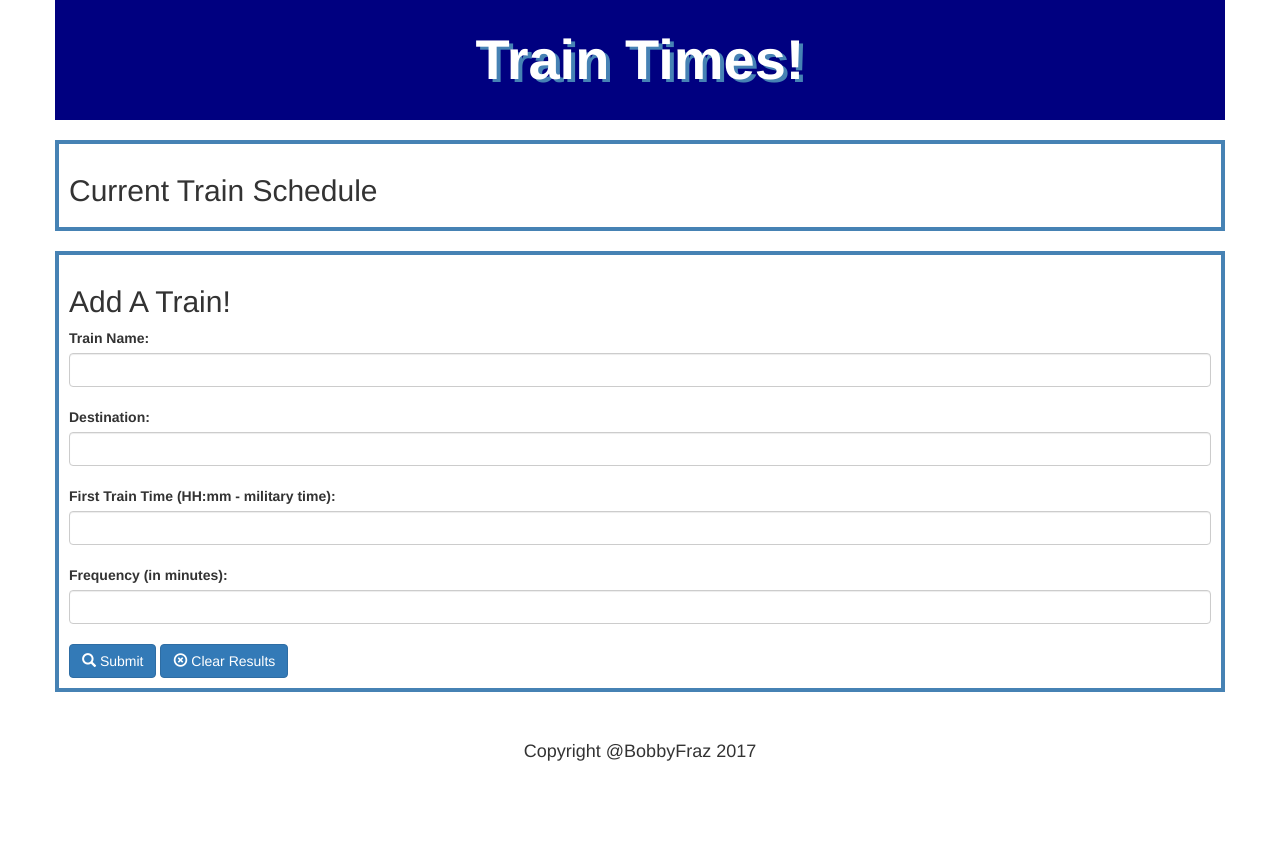
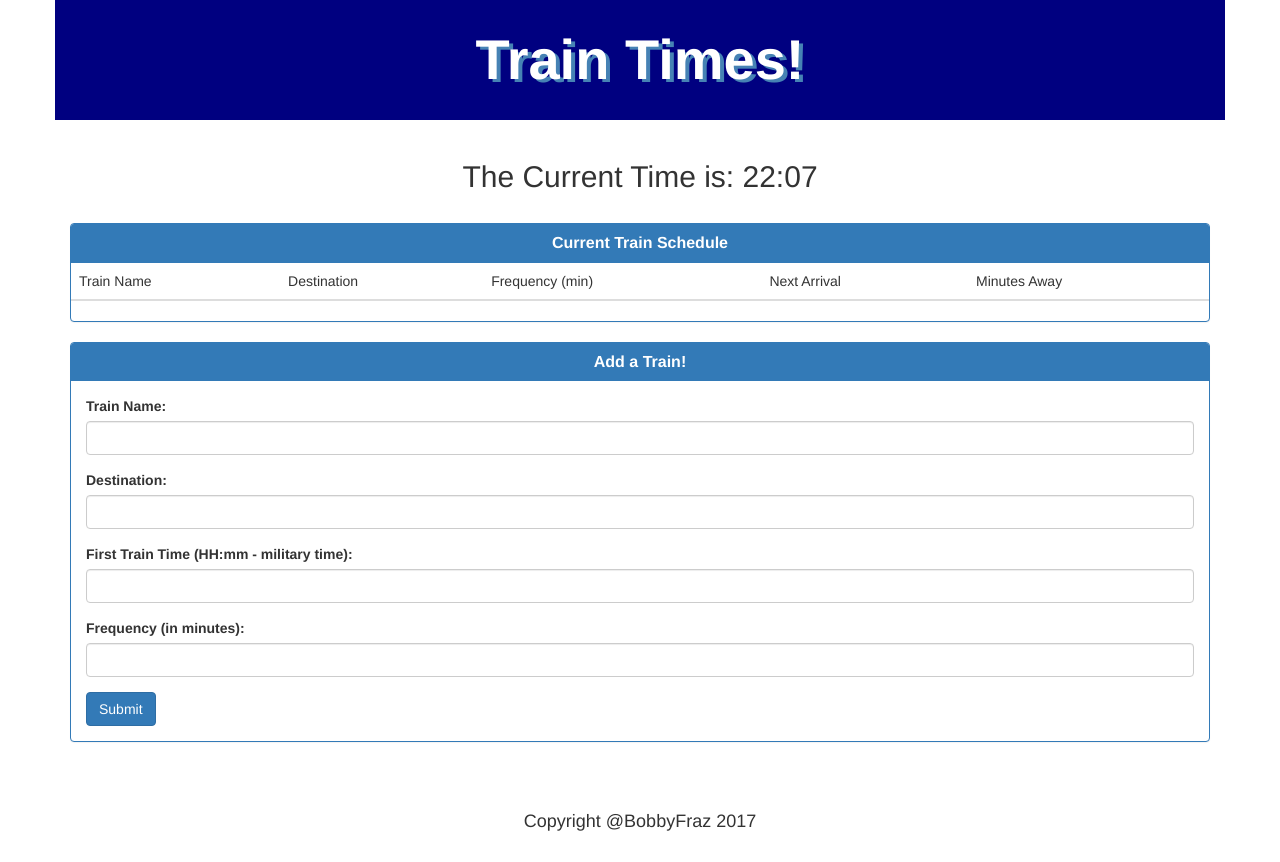
Before and after one commit to bobbyfraz/train-scheduler, a PHP site: page / in a window 1280 px wide. Before the commit the page ends 761 px from the top, so only its background shows below. Run offline with PHP 8.4, Linux system fonts and the light colour scheme; lists and menus that the app fills with data are empty; some libraries are stand-ins or nearby versions.

Commit message:
html done, css done, js half way done

```diff
--- a/app.js
+++ b/app.js
@@ -1,4 +1,5 @@
-  // Initialize Firebase
+//Initialize Firebase
+
 var config = {
   apiKey: "AIzaSyAEkK3tm-ahLHhdMSiXRPy3aRR1V0p7qwE",
   authDomain: "train-scheduler-2fa26.firebaseapp.com",
@@ -8,7 +9,69 @@
 };
 firebase.initializeApp(config);
 
+var database = firebase.database();
+
+var currentTime = moment();
+$("#currentTime").html("The Current Time is: " + moment(currentTime).format("HH:mm"));
+console.log("The Current Time is: " + moment(currentTime).format("HH:mm"));
+
+
+$("#add-train-button").on("click", function(event){
+	event.preventDefault();
+	var trainName = $("#train-name-input").val().trin();
+	var trainDestination = $("#destination-input").val().trin();
+	var trainFirstTime = moment($("#first-time-input").val().trim(), "HH:mm").format("X");
+	var trainFrequency = $("#frequency-input").val().trin();
+
+	var newTrain = {
+		train: trainName,
+		destination: trainDestination,
+		firstTime: trainFirstTime,
+		frequency: trainFrequency
+	};
+	database.ref().push(newTrain);
+	console.log(newTrain.trainName);
+	console.log(newTrain.trainDestination);
+	console.log(newTrain.trainFirstTime);
+	console.log(newTrain.trainFrequency);
+
+//	alert("Train successfully added!")
+	$("#train-name-input").val("");
+	$("#destination-input").val("");
+	$("#first-time-input").val("");
+	$("#frequency-input").val("");
+
+	return false;
+});
+
+database.ref().on("child_added", function(childSnapshot, prevChildKey){
+	console.log(childSnapshot.val());
+
+	var trainName = childSnapshot.val().train;
+	var trainDestination = childSnapshot.val().destination;
+	var trainFirstTime = childSnapshot.val().firstTime;
+	var trainFrequency = childSnapshot.val().frequency;
+
+	console.log(trainName);
+	console.log(trainDestination);
+	console.log(trainFirstTime);
+	console.log(trainFrequency);
+
+	var trainStartTime = moment.unix(trainFirstTime).format("HH:mm");
+// Calculate the months worked using hardcore math
+// To calculate the months worked
+	var nextTrainTime = moment().diff(moment.unix(trainFirstTime, "X"), "months");
+	console.log(nextTrainTime);
+// Calculate the total billed rate
+	var minutesAway = empMonths * empRate;
+	console.log(minutesAway);
+// Add each train's data into the table
+	$("#employee-table > tbody").append("<tr><td>" + trainName + "</td><td>" + trainDestination + "</td><td>" +
+	trainFrequency + "</td><td>" + empMonths + "</td><td>" + empRate + "</td><td>" + empBilled + "</td></tr>");
+});
+
 //list current time
 //update times of pre-listed trains
 //create functionality for
 //check new york times file and time sheet logic file as a reference
+//add train sound when add train button is clicked
--- a/index.html
+++ b/index.html
@@ -7,46 +7,63 @@
 	<link rel="stylesheet" type="text/css" href="https://maxcdn.bootstrapcdn.com/bootstrap/3.3.7/css/bootstrap.min.css">
 	<script type="text/javascript" src="https://code.jquery.com/jquery-3.1.1.js" integrity="sha256-16cdPddA6VdVInumRGo6IbivbERE8p7CQR3HzTBuELA=" crossorigin="anonymous"></script>
 	<script src="https://www.gstatic.com/firebasejs/3.7.0/firebase.js"></script>
+	<script src="https://cdn.jsdelivr.net/momentjs/2.12.0/moment.min.js"></script>
 </head>
 <body class="container">
 	<div class="row" id="title">
 		Train Times!
 	</div>
 	<br>
-	<div class="row" id="trainTimes">
-		<h2>Current Train Schedule</h2>
-	<div id = "trainTimesInside">
+	<h2 class="row" id="currentTime"></h2>
+	<br>
 
+	<div class="panel panel-primary">
+		<div class = "panel-heading">
+			<h2 class="panel-title"><strong>Current Train Schedule</strong></h2>
+		</div>
+		<div>
+			<table class="table table-hover" id="trainTable">
+				<thead>
+					<tr>
+						<th>Train Name</th>
+						<th>Destination</th>
+						<th>Frequency (min)</th>
+						<th>Next Arrival</th>
+						<th>Minutes Away</th>
+					</tr>
+				</thead>
+				<tbody>
+				</tbody>
+			</table>
+		</div>
 	</div>
-	</div>
-	<br>
-	<div class="row" id="addTrainBox">
-		<form id="trainParameters">
-			<h2>Add A Train!</h2>
-			<label>Train Name:</label>
-			<br>
-			<input type="text" class="form-control" id="trainName">
-			<br>
-			<label>Destination:</label>
-			<br>
-			<input type="text" class="form-control" id="destination">
-			<br>
-			<label>First Train Time (HH:mm - military time):</label>
-			<br>
-			<input type="text" class="form-control" id="firstTime">
-			<br>
-			<label>Frequency (in minutes):</label>
-			<br>
-			<input type="text" class="form-control" id="frequency">
-			<br>
-			<button type="button" class="btn btn-primary" id = "submitButton">
-				<span class="glyphicon glyphicon-search"></span>  Submit
-			</button>
-			<button type="button" class="btn btn-primary" id = "clearButton">
-				<span class="glyphicon glyphicon-remove-circle"></span>  Clear Results
-			</button>
-		</form>
-	</div>
+
+	<div class="panel panel-primary">
+		<div class="panel-heading">
+			<h2 class="panel-title"><strong>Add a Train!</strong></h2>
+		</div>
+		<div class="panel-body">
+			<form>
+				<div class="form-group">
+					<label for="train-name-input">Train Name:</label>
+					<input class="form-control" id="train-name-input" type="text">
+				</div>
+				<div class="form-group">
+					<label for="destination-input">Destination:</label>
+					<input class="form-control" id="destination-input" type="text">
+				</div>
+				<div class="form-group">
+					<label for="first-time-input">First Train Time (HH:mm - military time):</label>
+					<input class="form-control" id="first-time-input" type="text">
+				</div>
+				<div class="form-group">
+					<label for="frequency-input">Frequency (in minutes):</label>
+					<input class="form-control" id="frequency-input" type="text">
+				</div>
+				<button class="btn btn-primary" id="add-train-btn" type="submit">Submit</button>
+			</form>
+			</div>
+		</div>
 	<br>
 </body>
 
--- a/style.css
+++ b/style.css
@@ -16,12 +16,8 @@ form{
 	width: auto;
 }
 
-#addTrainBox, #trainTimes{
-	border: solid 4px SteelBlue;
-	padding: 10px;
-}
-
 h2{
+	text-align: center;
 	font-weight: bold;
 }
 
```
Lines whose indentation alone changed are shown as unchanged.
